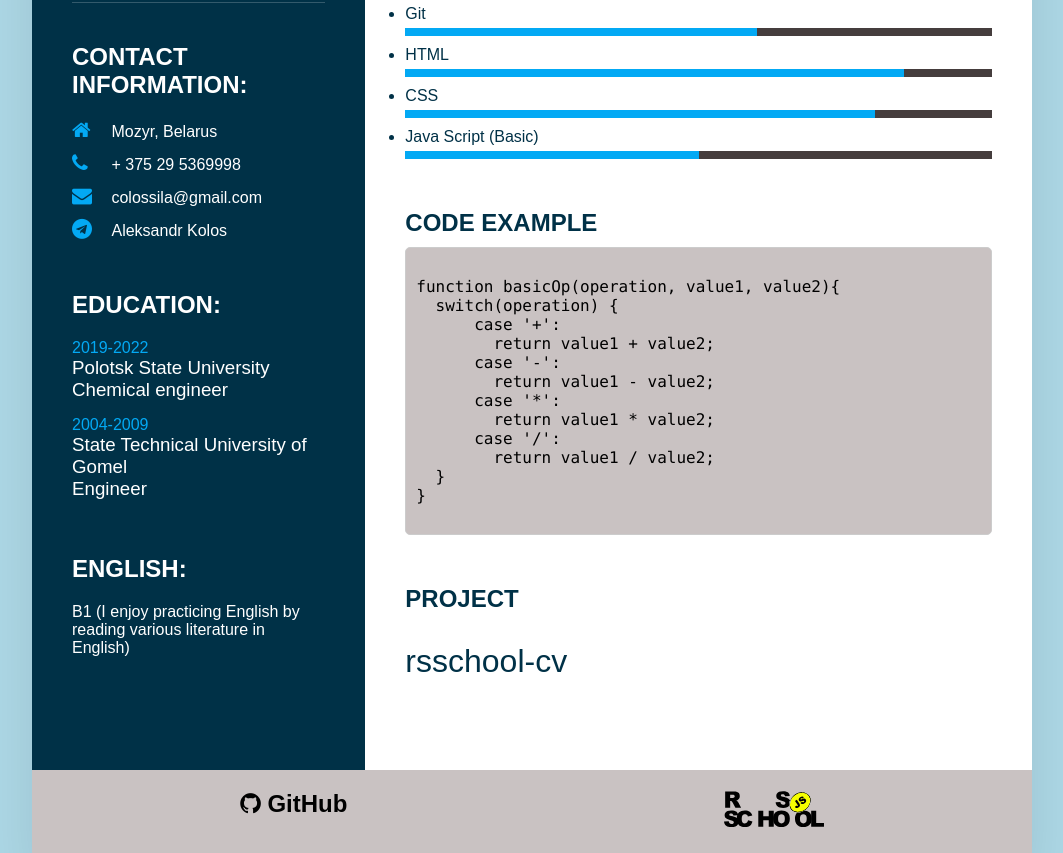
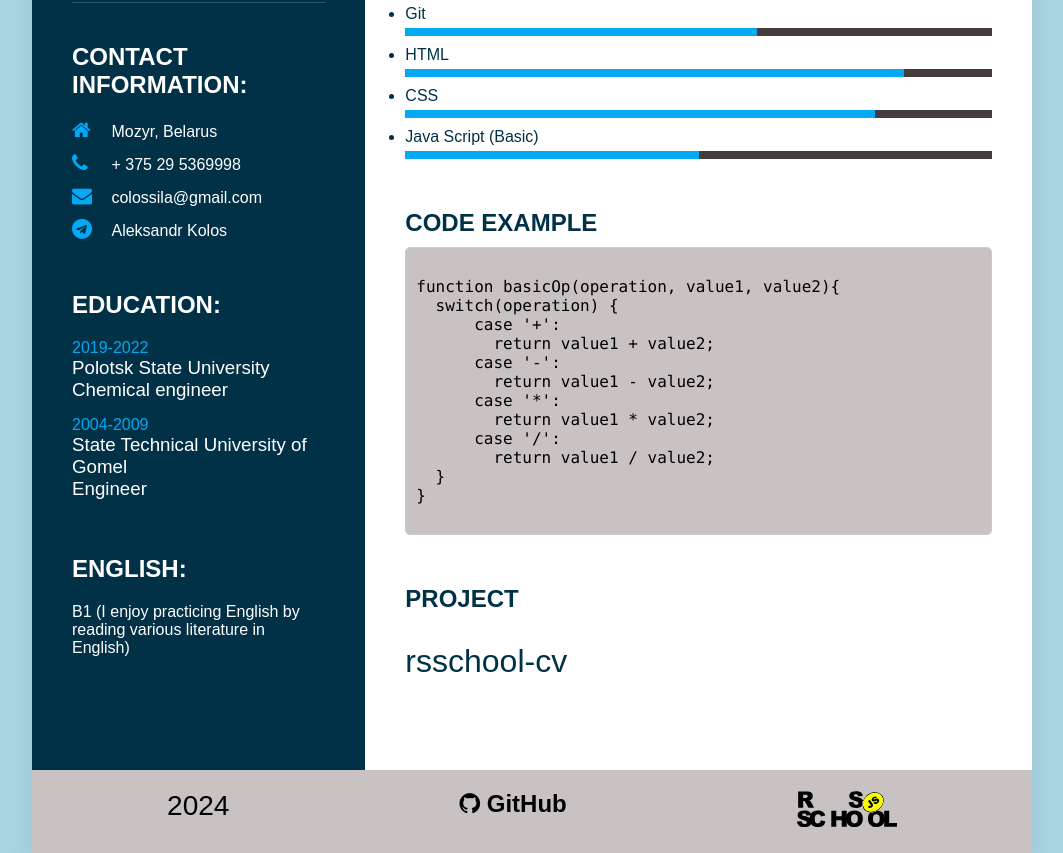
Before and after one commit to Alexandr-Kolos/rsschool-cv, a plain HTML site: page index.html in a window 1280 px wide. Shown: the part 403-1256 px from the top of the page, without its empty margins (108-1171 px from the left). Drawn offline with Linux system fonts and the light colour scheme.

Commit message:
feat: add year in footer

```diff
--- a/index.html
+++ b/index.html
@@ -139,6 +139,9 @@ function basicOp(operation, value1, value2){
         <footer>
             <ul>
                 <li>
+                    <p>2024</p>
+                </li>
+                <li>
                     <a href="https://github.com/Alexandr-Kolos" target="_blank"><i class="fa fa-github"></i> GitHub</a></li>
                 <li>
                     <a href="https://github.com/Alexandr-Kolos" target="_blank">
--- a/style.css
+++ b/style.css
@@ -230,6 +230,11 @@ footer ul li {
   display: inline;
 }
 
+footer ul li p {
+  color: #000000;
+  font-size: 28px;
+}
+
 footer ul li a {
   text-decoration: none;
   color: #000000;
```
